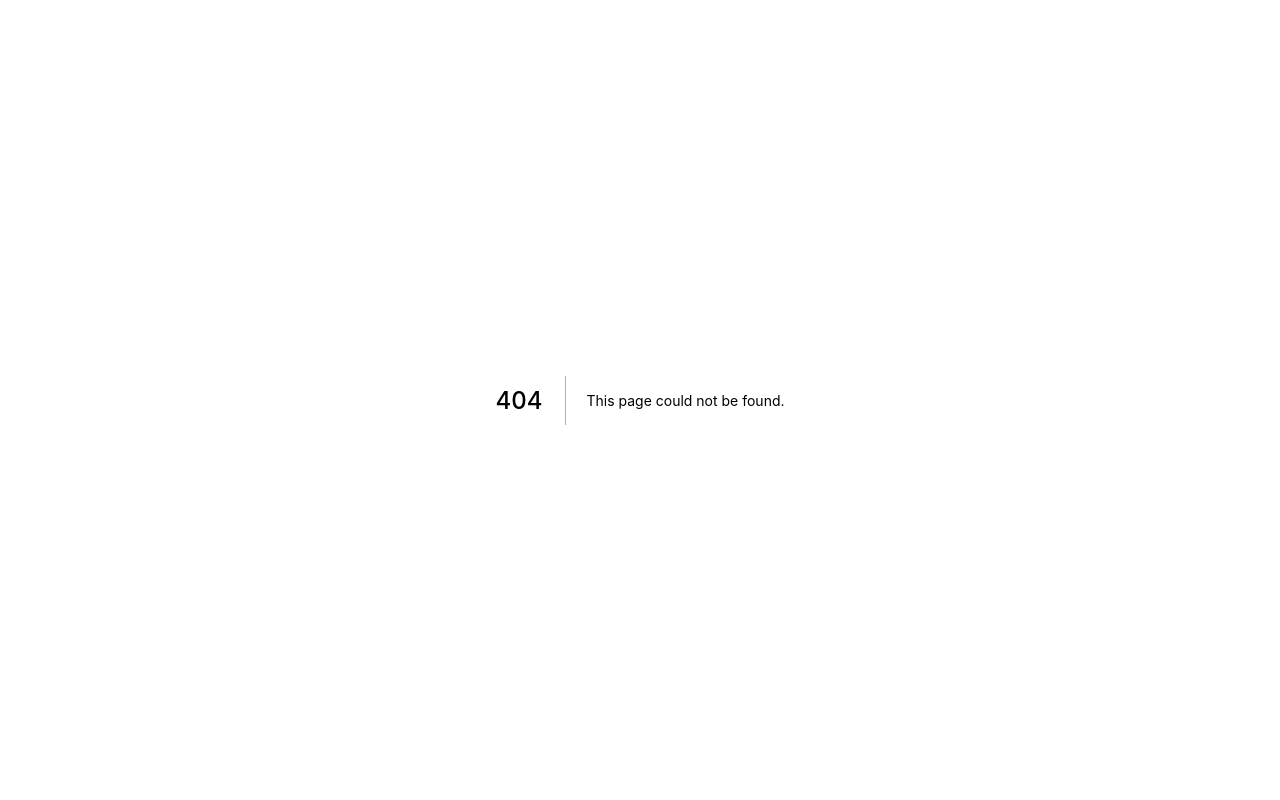
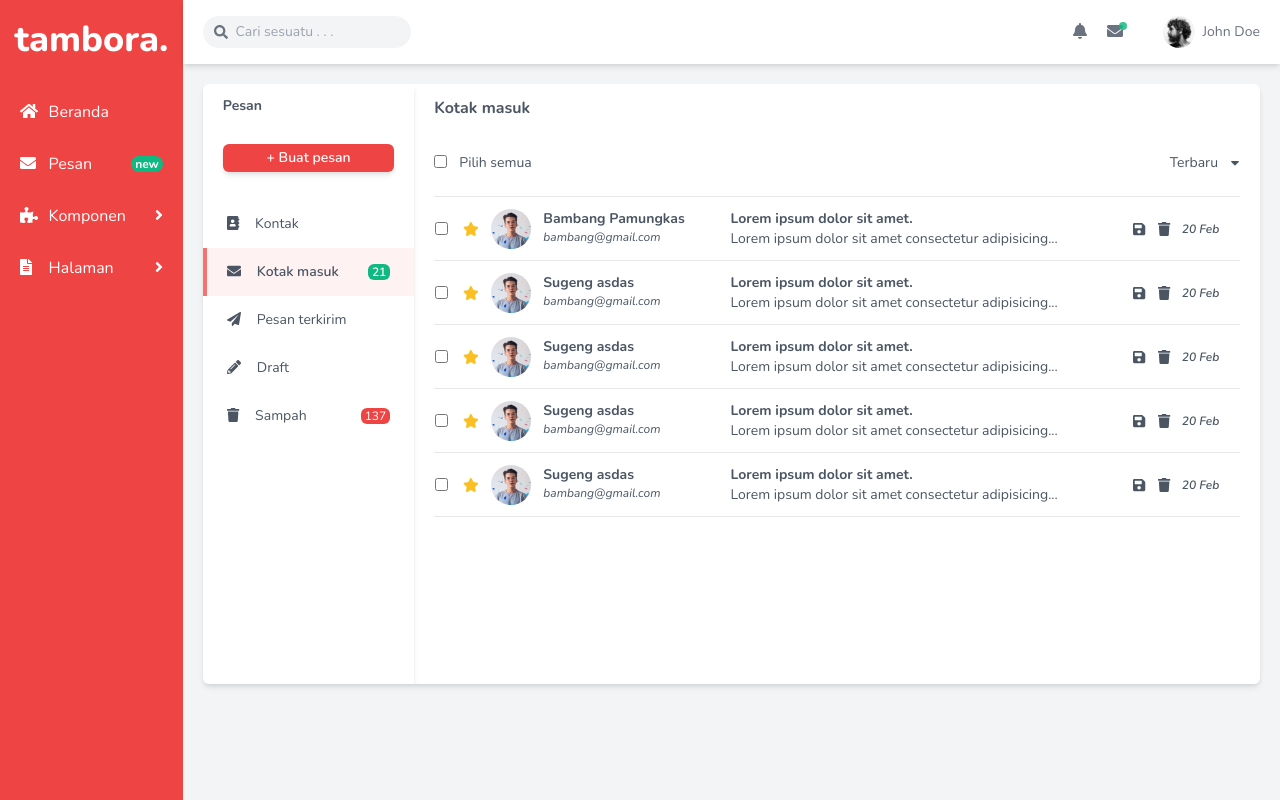
Before and after one commit to kukuhpribadi/tambora-admin-template, a Next.js app: page /pesan in a window 1280 px wide. Before the commit this address had no page. Shown: the top 800 px of the page. Built offline with nearby package versions, Linux system fonts and the light colour scheme.

Commit message:
menambahkan halaman pesan

```diff
--- a/components/LinkSidebar.js
+++ b/components/LinkSidebar.js
@@ -3,13 +3,17 @@ import { FontAwesomeIcon } from "@fortawesome/react-fontawesome";
 import React, { useState } from "react";
 import Link from "next/link";
 
-const LinkSidebar = ({ icon, nama, childMenu }) => {
+const LinkSidebar = ({ icon, nama, childMenu, notifIcon }) => {
   const [openMenu, setOpenMenu] = useState(false);
   const [url, setUrl] = useState("#");
 
   useState(() => {
-    if (nama === "beranda") setUrl(`/`);
-  }, []);
+    // if (nama === "beranda") setUrl(`/`);
+    setUrl(nama === "beranda" ? "/" : `/${nama}`);
+    if (childMenu) {
+      setUrl("#");
+    }
+  }, [url]);
 
   const clickMenu = () => {
     if (childMenu) {
@@ -28,13 +32,18 @@ const LinkSidebar = ({ icon, nama, childMenu }) => {
           <div className="w-1/4">
             <FontAwesomeIcon icon={icon} />
           </div>
-          <div className="w-full hidden md:flex justify-between select-none">
+          <div className="w-full hidden md:flex items-center justify-between select-none">
             <div className="capitalize">{nama}</div>
             <div>
               {childMenu && (
                 <FontAwesomeIcon
                   icon={!openMenu ? faAngleRight : faAngleDown}
                 />
+              )}
+              {notifIcon && (
+                <div className="text-xs font-bold bg-green-500 rounded-full px-1">
+                  new
+                </div>
               )}
             </div>
           </div>
@@ -44,7 +53,7 @@ const LinkSidebar = ({ icon, nama, childMenu }) => {
         <div
           className={
             openMenu
-              ? "bg-gray-100 w-3/4 self-center rounded-lg shadow-lg pl-5 pr-3 py-2 flex flex-col gap-3 text-gray-600 "
+              ? "bg-gray-100 w-3/4 self-center rounded-lg shadow-lg pl-5 pr-3 py-2 hidden md:flex flex-col gap-3 text-gray-600 "
               : "hidden"
           }
         >
--- /dev/null
+++ b/components/MailList.js
@@ -0,0 +1,54 @@
+import { faSave, faStar, faTrash } from "@fortawesome/free-solid-svg-icons";
+import { FontAwesomeIcon } from "@fortawesome/react-fontawesome";
+import React from "react";
+import Image from "next/image";
+
+const MailList = ({ nama }) => {
+  return (
+    <tr className="h-16 border-b border-t">
+      <td>
+        <div className="flex">
+          <input type="checkbox" />
+        </div>
+      </td>
+      <td>
+        <div className="flex">
+          <FontAwesomeIcon icon={faStar} className=" text-yellow-400" />
+        </div>
+      </td>
+      <td>
+        <div className="flex gap-3 ">
+          <div className="w-10 h-10 overflow-hidden rounded-full">
+            <Image
+              src="/img/img-profile2.jpg"
+              alt="John Doe"
+              width={500}
+              height={500}
+            />
+          </div>
+          <div className="">
+            <div className="font-bold whitespace-nowrap">{nama}</div>
+            <div className="text-xs italic">bambang@gmail.com</div>
+          </div>
+        </div>
+      </td>
+      <td>
+        <div className="flex flex-col">
+          <div className="font-bold">Lorem ipsum dolor sit amet.</div>
+          <div className="">
+            Lorem ipsum dolor sit amet consectetur adipisicing...
+          </div>
+        </div>
+      </td>
+      <td>
+        <div className="flex items-center gap-3">
+          <FontAwesomeIcon icon={faSave} />
+          <FontAwesomeIcon icon={faTrash} />
+          <div className="italic text-xs font-semibold">20 Feb</div>
+        </div>
+      </td>
+    </tr>
+  );
+};
+
+export default MailList;
--- /dev/null
+++ b/components/MessageMenu.js
@@ -0,0 +1,27 @@
+import { faEnvelope } from "@fortawesome/free-solid-svg-icons";
+import { FontAwesomeIcon } from "@fortawesome/react-fontawesome";
+import React from "react";
+
+const MessageMenu = ({ icon, nama, notif, notifWarna, active }) => {
+  return (
+    <div
+      className={`cursor-pointer h-12 flex items-center gap-4 px-6 ${
+        active && "border-l-4 pl-5 border-red-400 bg-red-50 font-semibold"
+      }`}
+    >
+      <div>
+        <FontAwesomeIcon icon={icon} />
+      </div>
+      <div className="w-full flex justify-between items-center">
+        <div>{nama}</div>
+        <div
+          className={`text-xs text-white px-1 rounded-md bg-${notifWarna}-500`}
+        >
+          {notif && notif}
+        </div>
+      </div>
+    </div>
+  );
+};
+
+export default MessageMenu;
--- a/layouts/Sidebar.js
+++ b/layouts/Sidebar.js
@@ -1,5 +1,6 @@
 import LinkSidebar from "../components/LinkSidebar";
 import {
+  faEnvelope,
   faFileAlt,
   faHome,
   faMountain,
@@ -21,6 +22,7 @@ const Sidebar = () => {
       <div className="w-full flex flex-col gap-7 text-lg md:text-sm lg:text-base">
         {/* menu */}
         <LinkSidebar icon={faHome} nama="beranda" />
+        <LinkSidebar icon={faEnvelope} nama="pesan" notifIcon="15" />
         <LinkSidebar
           icon={faPuzzlePiece}
           nama="Komponen"
--- /dev/null
+++ b/pages/pesan.js
@@ -0,0 +1,121 @@
+import {
+  faAddressBook,
+  faEllipsisH,
+  faEnvelope,
+  faPaperPlane,
+  faPencilAlt,
+  faSortDown,
+  faStar,
+  faTrash,
+} from "@fortawesome/free-solid-svg-icons";
+import { FontAwesomeIcon } from "@fortawesome/react-fontawesome";
+import React from "react";
+import MailList from "../components/MailList";
+import MessageMenu from "../components/MessageMenu";
+import Navbar from "../layouts/Navbar";
+import Sidebar from "../layouts/Sidebar";
+
+const pesan = () => {
+  return (
+    <div className="flex min-h-screen bg-gray-100">
+      <Sidebar />
+      <div className="w-full">
+        <Navbar />
+        {/* Main content */}
+        <section className="h-screen px-5 mt-5 text-gray-600">
+          <div className="h-3/4 rounded-md overflow-hidden shadow-md bg-white flex">
+            {/* sidebar chat */}
+            <div className="w-1/5 text-sm py-3 flex flex-none flex-col gap-7 shadow-md">
+              {/* head */}
+              <div className="px-5">
+                <h1 className="font-bold">Pesan</h1>
+              </div>
+              <div className="mx-5 bg-red-500 text-center cursor-pointer text-sm text-white font-semibold rounded-md shadow-md py-1">
+                + Buat pesan
+              </div>
+              {/* body */}
+              <div className="">
+                <MessageMenu
+                  icon={faAddressBook}
+                  nama="Kontak"
+                  active={false}
+                />
+                <MessageMenu
+                  icon={faEnvelope}
+                  nama="Kotak masuk"
+                  notif="21"
+                  notifWarna="green"
+                  active={true}
+                />
+                <MessageMenu
+                  icon={faPaperPlane}
+                  nama="Pesan terkirim"
+                  active={false}
+                />
+                <MessageMenu icon={faPencilAlt} nama="Draft" active={false} />
+                <MessageMenu
+                  icon={faTrash}
+                  nama="Sampah"
+                  notif="137"
+                  notifWarna="red"
+                  active={false}
+                />
+              </div>
+            </div>
+            {/* main content */}
+            <div className="w-full flex flex-col gap-5 px-5">
+              {/* head */}
+              <div className="flex justify-between py-3">
+                <h1 className="font-bold">Kotak masuk</h1>
+                <div>{/* <FontAwesomeIcon icon={faEllipsisH} /> */}</div>
+              </div>
+              {/* options */}
+              <div className="flex justify-between items-center text-sm">
+                <div className="flex gap-3 items-center">
+                  <div className="pt-0.5">
+                    <input type="checkbox" />
+                  </div>
+                  <label>Pilih semua</label>
+                </div>
+                <div className="flex gap-3 items-center">
+                  <div>Terbaru</div>
+                  <div>
+                    <FontAwesomeIcon
+                      icon={faSortDown}
+                      className="pb-0.5 text-base cursor-pointer"
+                    />
+                  </div>
+                </div>
+              </div>
+              {/* body */}
+              <div className="text-sm">
+                {/* row */}
+                <table className="table-auto w-full">
+                  <thead>
+                    <tr>
+                      <th className="w-7"></th>
+                      <th className="w-7"></th>
+                      <th></th>
+                      <th></th>
+                      <th></th>
+                    </tr>
+                  </thead>
+                  <tbody>
+                    <MailList nama="Bambang Pamungkas" />
+                    <MailList nama="Sugeng asdas" />
+                    <MailList nama="Sugeng asdas" />
+                    <MailList nama="Sugeng asdas" />
+                    <MailList nama="Sugeng asdas" />
+                  </tbody>
+                </table>
+              </div>
+            </div>
+          </div>
+        </section>
+        <footer className="h-20"></footer>
+      </div>
+    </div>
+  );
+};
+
+export default pesan;
```
